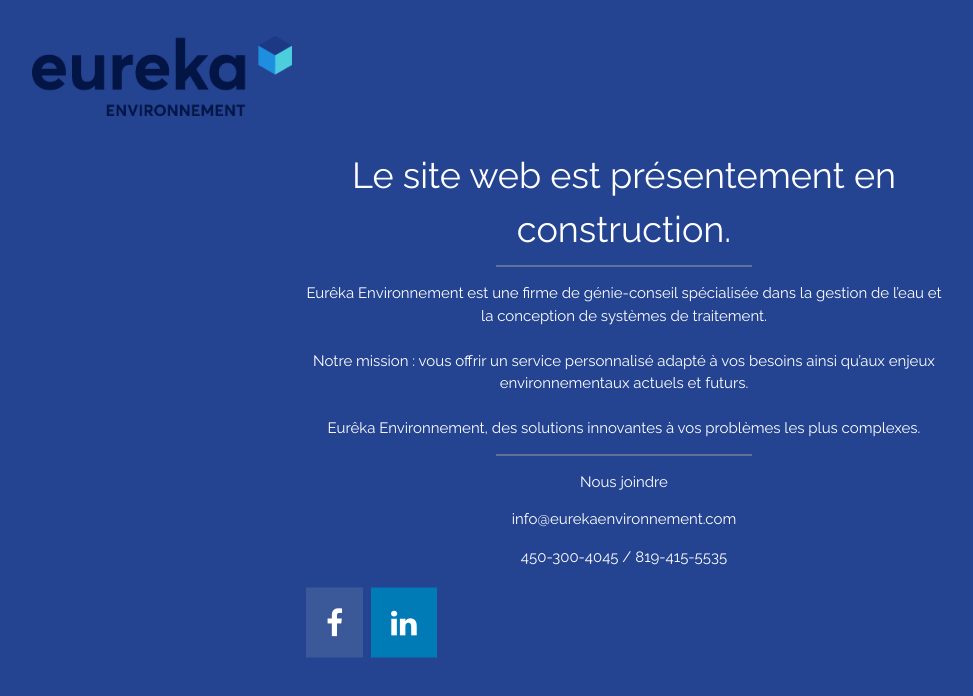
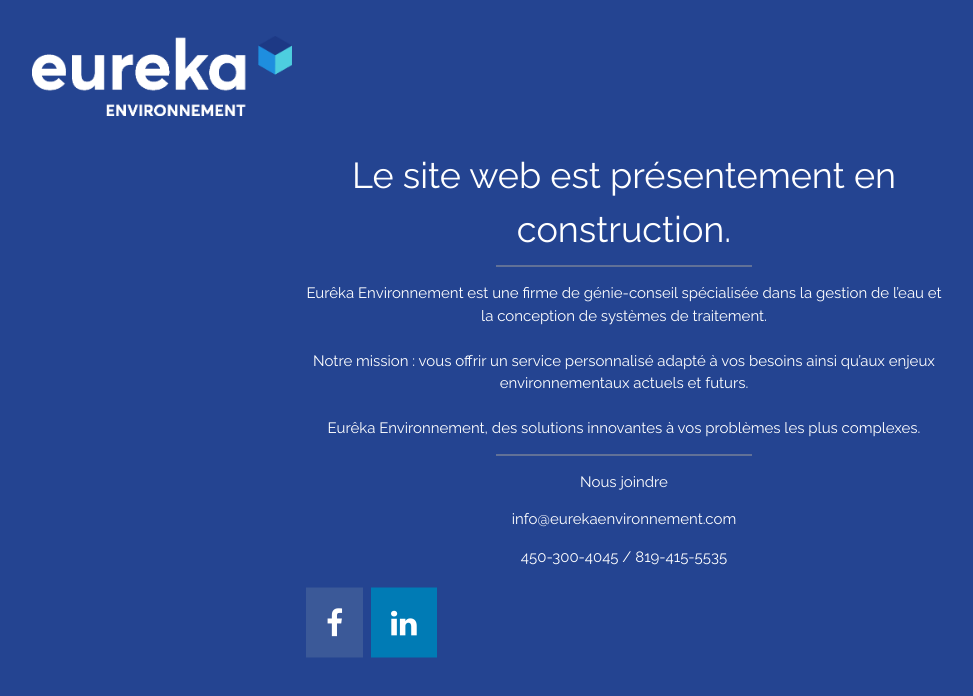
Before and after one commit to Eureka-Environnement/under-construction, a plain HTML site: page index.html in a window 1280 px wide. Shown: the whole page, without its empty margins (16-989 px from the left). Drawn offline with nearby package versions, Linux system fonts and the light colour scheme.

Commit message:
Fix logo

```diff
--- a/index.html
+++ b/index.html
@@ -72,7 +72,7 @@
   <body>
     <div class="bgimg w3-display-container w3-animate-opacity w3-text-white">
       <div class="w3-display-topleft w3-padding-large w3-xlarge">
-        <img src="images\eureka_logo.png" alt="" />
+        <img src="images\eureka_logo_light.png" alt="" />
       </div>
       <div class="w3-display-middle">
         <h1 class="w3-xxlarge w3-center w3-animate-top">
```
Also changed, not shown: images/eureka_logo_light.png (added).
